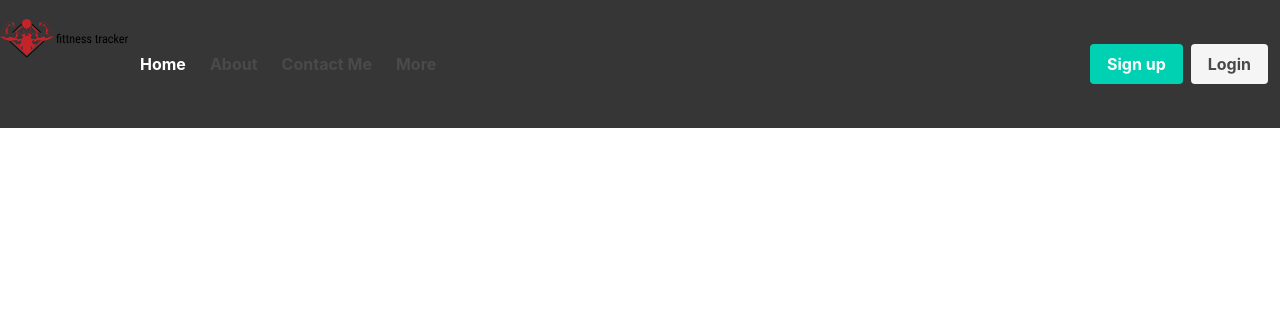
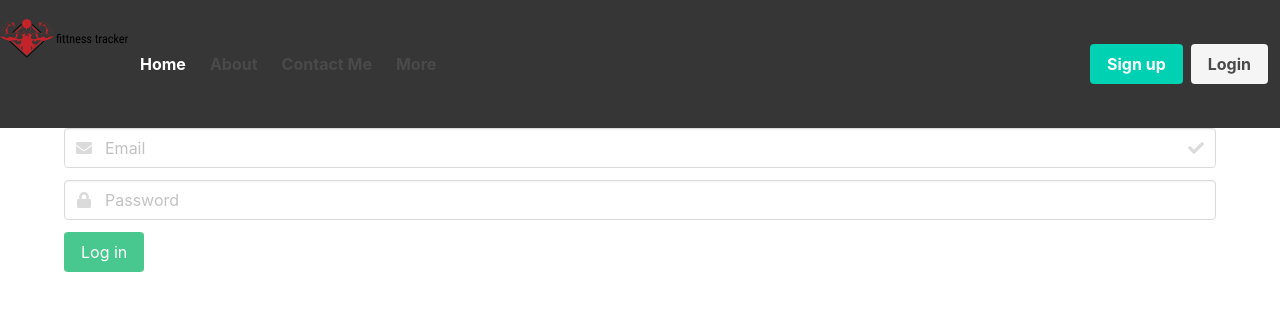
Before and after one commit to gorlagup1/fitness-tracker, a Vue app in the folder client/: page /Logout in a window 1280 px wide. Shown: the top 310 px of the page. Built offline with nearby package versions, Linux system fonts and the light colour scheme.

Commit message:
--- Auto-Git Commit ---

```diff
--- a/client/src/components/HelloWorld.vue
+++ b/client/src/components/HelloWorld.vue
@@ -35,6 +35,8 @@
           <hr class="navbar-divider">
           <router-link to="Calorie" class="navbar-item has-text-weight-bold">Calorie</router-link>
           <hr class="navbar-divider">
+          <router-link to="Logout" class="navbar-item has-text-weight-bold">Logout</router-link>
+          <hr class="navbar-divider">
         </div>
       </div>
       </div>
@@ -43,7 +45,7 @@
          <div class="navbar-end">
       <div class="navbar-item">
         <div class="buttons">
-          <router-link to="/SignUp" class="button is-primary has-text-weight-bold">Sign up</router-link>
+          <router-link to="/Sign-Up" class="button is-primary has-text-weight-bold">Sign up</router-link>
           <router-link to="/Login" class="button is-light has-text-weight-bold">Login</router-link>
         </div>
       </div>
--- a/client/src/router/index.js
+++ b/client/src/router/index.js
@@ -62,7 +62,14 @@ const routes = [
   name:"Signin",
   component:()=>
   import("../views/Signin.vue")
-}
+},
+{
+  path:"/Logout",
+  name:"Logout",
+  component:()=>
+  import("../views/Logout.vue")
+},
+
 ];
 
 const router = new VueRouter({
--- a/client/src/views/LoginPage.vue
+++ b/client/src/views/LoginPage.vue
@@ -10,10 +10,13 @@
       <div class="media-content">
         <div class="content">
           <p>
-            <strong>Pavani</strong>
+            <strong>Romeo</strong>
             <br />
-            “Things may come to those who wait, but only the things left by
-            those who hustle.”
+            "This app is truly a lifesaver! I have an unusual manifestation of Temporal Lobe Epilepsy
+            and must stick to a low carb diet. I recently had a back surgery that went horribly wrong.
+            I was forced to stay in bed for almost a month! I had to eat whatever was brought to me
+            from the local restaurants and fast food joints. Prior to that, I had been on a strict
+            KetoDiet for years! I gained 15lbs and felt terrible.
             <br />
             <small><a>Like</a> · <a>Reply</a> · 1 hr</small>
           </p>
@@ -28,10 +31,15 @@
           <div class="media-content">
             <div class="content">
               <p>
-                <strong>pavan</strong>
+                <strong>chilliene</strong>
                 <br />
-                “If you want something you’ve never had, you must be willing to
-                do something you’ve never done.”
+              "I’ve been on a calorie restricted diet for years making very slow progress on my weight loss goal.
+              I decided to start recording the time of my last food each day knowing that the time you eat may
+              be as important as how much you eat. It quickly became a burden and a clutter on my calendar so
+              I went looking for an intermittent fasting app. Since my original interest was just recording the
+              time of my last meal I wanted a simple low/no cost app. I found only one free app that didn’t have
+              in-app purchases to goof up features. Zero was that app plus it had the bonus of a 4.9 rating. ""
+
                 <br />
                 <small hover><a>Like</a> · <a>Reply</a> · 2 hrs</small>
               </p>
--- /dev/null
+++ b/client/src/views/Logout.vue
@@ -0,0 +1,57 @@
+<template>
+<form class ="container" @submit.prevent="login">
+  <div class="field">
+  <p class="control has-icons-left has-icons-right">
+    <input class="input" type="email" placeholder="Email" v-model="email">
+    <span class="icon is-small is-left">
+      <i class="fas fa-envelope"></i>
+    </span>
+    <span class="icon is-small is-right">
+      <i class="fas fa-check"></i>
+    </span>
+  </p>
+</div>
+<div class="field">
+  <p class="control has-icons-left">
+    <input class="input" type="password" placeholder="Password" v-model="password">
+    <span class="icon is-small is-left">
+      <i class="fas fa-lock"></i>
+    </span>
+  </p>
+</div>
+<div class="field">
+  <p class="control">
+    <button class="button is-success">
+      Log in
+    </button>
+  </p>
+</div>
+</form>
+</template>
+
+<script>
+import {Login } from "../models/Users";
+export default {
+  data(){
+      return {
+        email: '',
+        password: '',
+        error: ''
+      }
+  },
+  methods: {
+    login(){
+      try{
+          Login(this.email, this.password);
+          //if no error display the log
+          this.$router.push('Home');
+      } catch (error){
+          this.error = error;
+      }
+    }
+  }
+}
+</script>
+
+<style>
+</style>
--- a/client/src/views/Sign-Up.vue
+++ b/client/src/views/Sign-Up.vue
@@ -58,7 +58,7 @@
                             </span>
                             <span>
                               Sign-up with Facebook
-                              <href="www.facebook.com">
+
                             </span>
                           </button>
                         </div>
```
